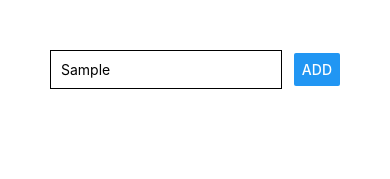
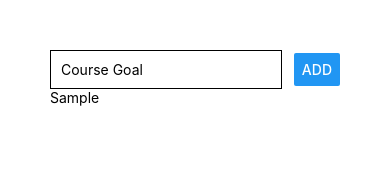
Before and after one commit to Fanz0614/ReactNative-Practice, a React Native app: screen / in a window 390 px wide. Both pictures are taken after typing "Sample" into the empty fields and a click on the button "ADD". Shown: the top 179 px of the page. Built offline with nearby package versions, Linux system fonts and the light colour scheme.

Commit message:
outputting list of items

```diff
--- a/App.js
+++ b/App.js
@@ -3,11 +3,21 @@ import { StyleSheet, Text, View, TextInput, Button } from 'react-native';
 
 export default function App() {
   const [enteredGoal, setEnteredGoal] = useState('')
+  const [courseGoals, setCourseGoals] = useState([])
   const enteredGoalHandler = (value) => {
     setEnteredGoal(value)
   }
   const addGoalHandler = () => {
-    alert(enteredGoal)
+    setCourseGoals([...courseGoals, enteredGoal])
+    setEnteredGoal('')
+  }
+
+  const ListGoals = () => {
+    return courseGoals.map((items, index) => {
+      return <Text key={`${items}${index}`}>
+        {items}
+      </Text>
+    })
   }
   return (
     <View style={styles.screen}>
@@ -15,6 +25,7 @@ export default function App() {
         <TextInput placeholder="Course Goal" style={styles.input} onChangeText={enteredGoalHandler} value={enteredGoal} />
         <Button title="ADD" onPress={addGoalHandler} />
       </View>
+      <View>{ListGoals()}</View>
       <View />
     </View>
   );
```
